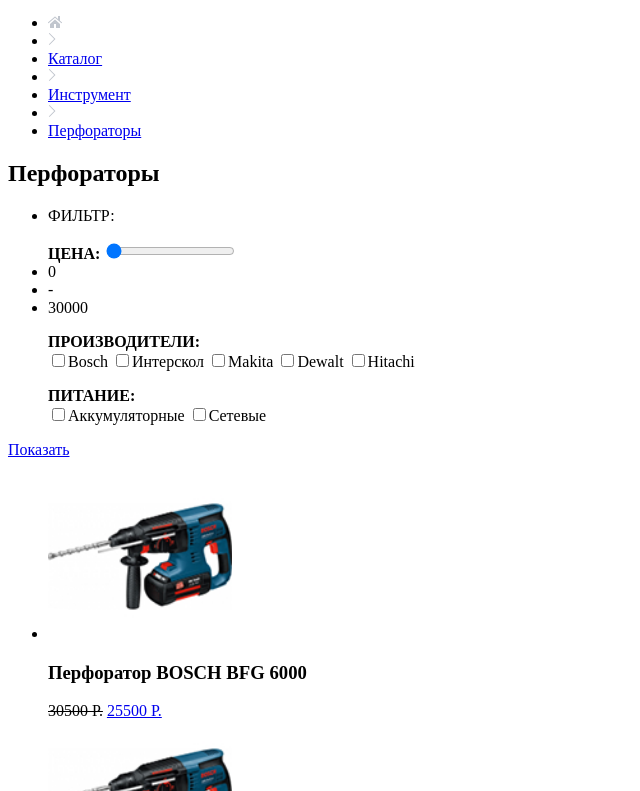
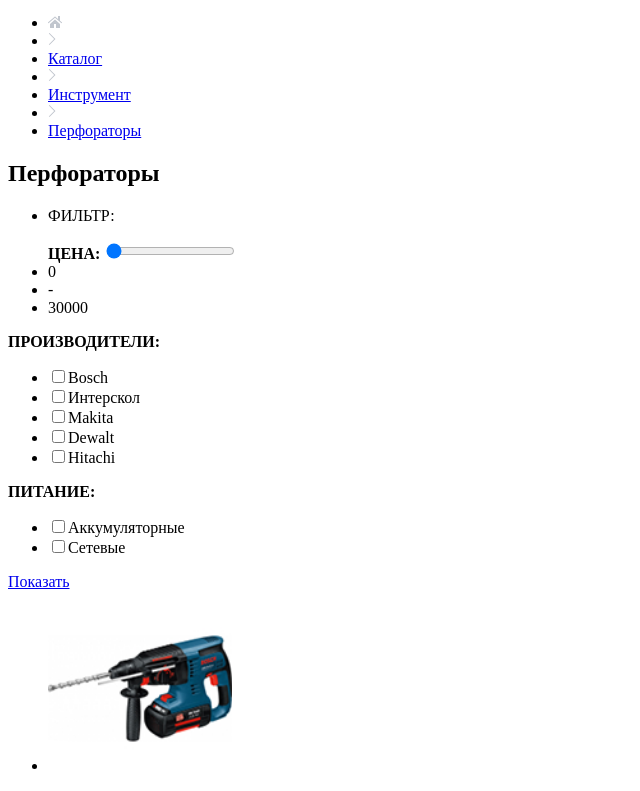
Before and after one commit to EvilSight/610873-technomart-30, a plain HTML site: page catalog.html in a window 1280 px wide. Shown: the part 449-1240 px from the top of the page, without its empty margins (0-640 px from the left). Drawn offline with Linux system fonts and the light colour scheme; a web font is replaced by a local one.

Commit message:
2 домашка с некоторыми изменениями в разметке

```diff
--- a/catalog.html
+++ b/catalog.html
@@ -89,25 +89,44 @@
                     30000
                 </li>
             </ul>
-            <ul>
+            <div>
                 <b>ПРОИЗВОДИТЕЛИ:</b>
                 <form name="ПРОИЗВОДИТЕЛИ" method="post">
+                    <ul>
+                        <li>
                             <input type="checkbox" id="option1" value="BOSCH"><label for="option1">Bosch</label>
+                        </li>
+                        <li>
                             <input type="checkbox" id="option2" value="ИНТЕРСКОЛ"><label for="option2">Интерскол</label>
+                        </li>
+                        <li>
                             <input type="checkbox" id="option3" value="MAKIta"><label for="option3">Makita</label>
+                        </li>
+                        <li>
                             <input type="checkbox" id="option4" value="Dewalt"><label for="option4">Dewalt</label>
+                        </li>
+                        <li>
                             <input type="checkbox" id="option5" value="Hitachi"><label for="option5">Hitachi</label>
+                        </li>
+                    </ul>
                 </form>
-            </ul>
-            <ul>
+            </div>
+            <div>
                 <b>ПИТАНИЕ:</b>
                 <form name="ПИТАНИЕ" method="post">
+                    <ul>
+                        <li>
                             <input type="checkbox" id="option6" value="Аккумуляторные"><label
                                 for="option6">Аккумуляторные</label>
+                        </li>
+                        <li>
                             <input type="checkbox" id="option7" value="Сетевые"><label for="option7">Сетевые</label>
+                        </li>
+                    </ul>
                 </form>
                 </ul>
                 <a href="#">Показать</a>
+            </div>
         </aside>
         <div>
             <ul>
```
Lines whose indentation alone changed are shown as unchanged.
